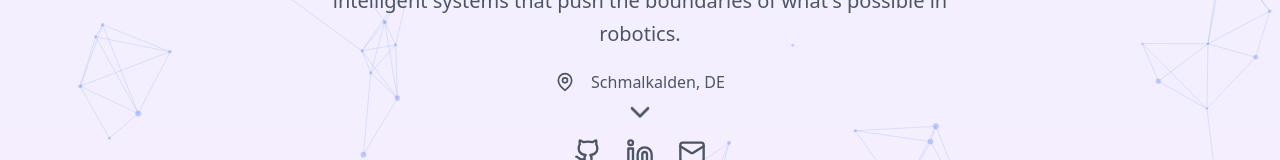
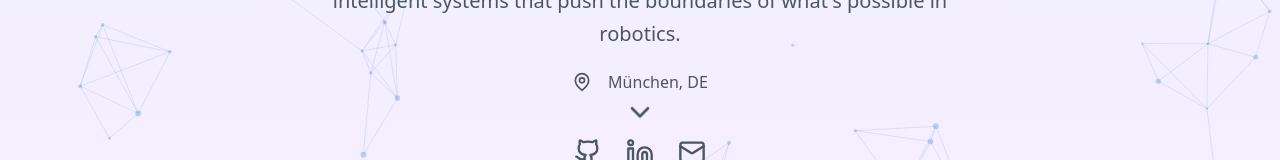
Before and after one commit to Nagendra0510/Nagendra-Mudarapu, a React (Create React App) app: page / in a window 1280 px wide. Shown: the part 539-699 px from the top of the page. Built offline with nearby package versions, Linux system fonts and the light colour scheme.

Commit message:
updated Location to Munich

```diff
--- a/src/App.js
+++ b/src/App.js
@@ -271,7 +271,7 @@ const Portfolio = () => {
 
                 <div className="flex justify-center items-center space-x-4 text-gray-600 dark:text-gray-400">
                   <MapPinIcon className="w-5 h-5" />
-                  <span>Schmalkalden, DE</span>
+                  <span>München, DE</span>
                 </div>
 
                 <div className="flex justify-center space-x-6 pt-6">
```
